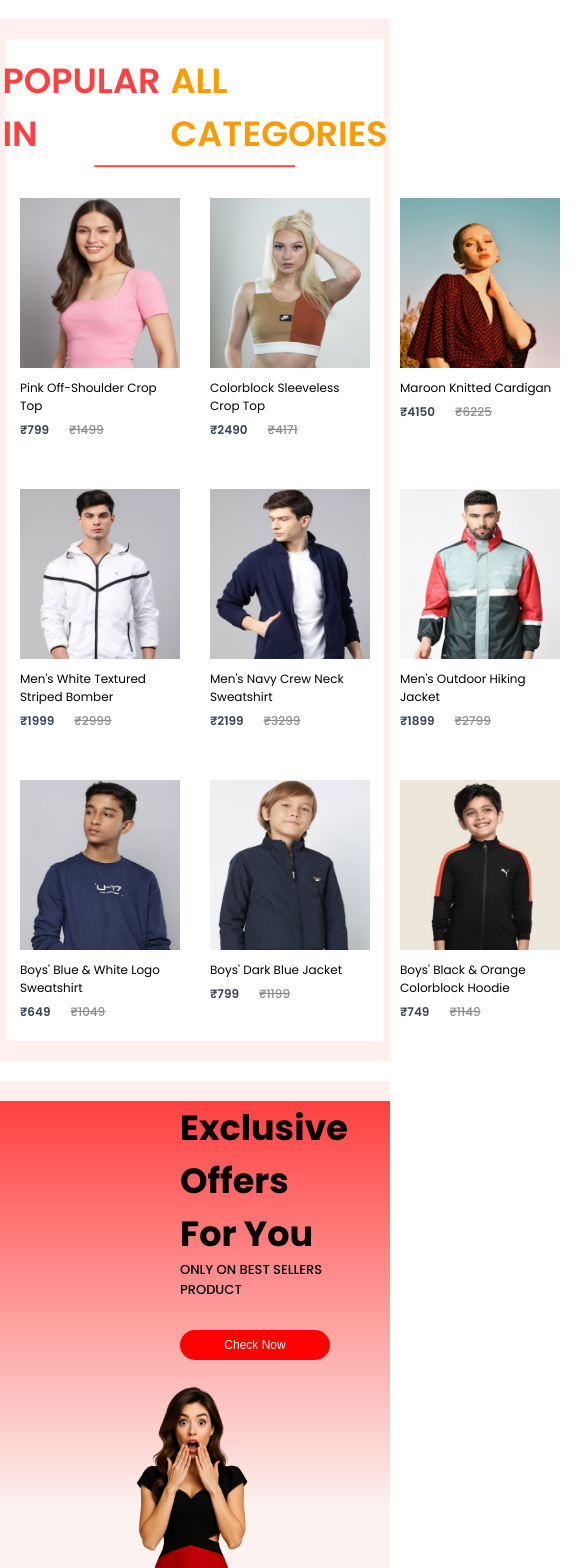
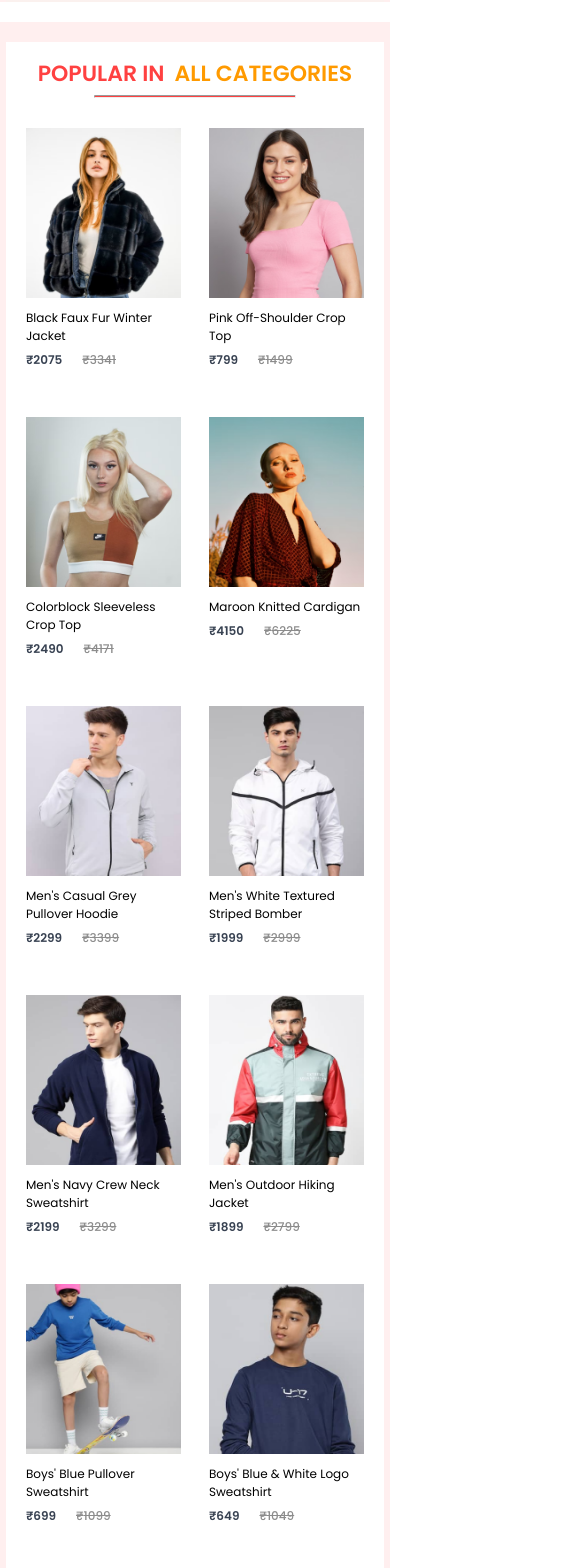
Before and after one commit to Bryan-625/ShopSphere-Ecom-Using-MERN, a React (Vite) app in the folder Frontend/: page / in a window 390 px wide. Shown: the part 340-1908 px from the top of the page, 585 px wide, since content can reach past the window. Built offline with nearby package versions, Linux system fonts and the light colour scheme.

Commit message:
made Item, Navbar, NewCollections, NewsLetter, Offers, and Popular components responsive for all screen sizes

```diff
--- a/Frontend/src/Components/Item/Item.css
+++ b/Frontend/src/Components/Item/Item.css
@@ -67,19 +67,19 @@
 
 @media (max-width: 800px) {
   .item {
-    width: 120px;
+    width: 140px;
     padding-bottom: 20px;
     font-size: 12px;
   }
 
   .item img {
-    width: 120px;
-    height: 130px;
+    width: 140px;
+    height: 150px;
   }
 
   .item p {
     margin: 6px 0px;
-    width: 120px;
+    width: 140px;
     font-size: 12px;
   }
 
@@ -94,19 +94,19 @@
 
 @media (max-width: 500px) {
   .item {
-    width: 160px;
+    width: 155px;
     padding-bottom: 20px;
     font-size: 12px;
   }
 
   .item img {
-    width: 160px;
+    width: 155px;
     height: 170px;
   }
 
   .item p {
     margin: 6px 0px;
-    width: 160px;
+    width: 155px;
     font-size: 12px;
   }
 
--- a/Frontend/src/Components/Navbar/Navbar.css
+++ b/Frontend/src/Components/Navbar/Navbar.css
@@ -173,7 +173,7 @@
     top: 65px;
     gap: 30px;
     font-size: 13px;
-     box-shadow: 0 1px 3px -2px black;
+    box-shadow: 0 1px 3px -2px black;
   }
 
   .nav-logo img {
@@ -197,7 +197,7 @@
     margin-bottom: 30px;
   }
 
-  .nav-dropdown.open{
+  .nav-dropdown.open {
     transform: rotate(90deg);
   }
 }
@@ -205,7 +205,7 @@
 @media (max-width: 500px) {
   .navbar {
     padding: 10px;
-    height: 37px;
+    height: 40px;
     align-items: flex-start;
     position: relative;
   }
@@ -238,10 +238,10 @@
     position: absolute;
     background-color: white;
     justify-content: center;
-    top: 65px;
+    top: 61px;
     gap: 30px;
     font-size: 12px;
-     box-shadow: 0 1px 3px -2px black;
+    box-shadow: 0 1px 3px -2px black;
   }
 
   .nav-logo img {
@@ -255,7 +255,7 @@
   }
 
   .nav-login-cart img {
-    height: 30px;
+    height: 33px;
   }
 
   .nav-cart-count {
@@ -265,7 +265,7 @@
     margin-bottom: 25px;
   }
 
-  .nav-dropdown.open{
+  .nav-dropdown.open {
     transform: rotate(90deg);
   }
 }
--- a/Frontend/src/Components/NewCollections/NewCollections.css
+++ b/Frontend/src/Components/NewCollections/NewCollections.css
@@ -49,7 +49,49 @@
 .collections-item {
   margin-top: 20px;
   display: grid;
-  grid-template-columns: repeat(4, 250px);
+  grid-template-columns: 1fr 1fr 1fr 1fr;
   gap: 30px;
   justify-content: center;
 }
+
+@media (max-width: 1024px) {
+  #new-collections-text-1 {
+    font-size: 30px;
+  }
+
+  #new-collections-text-2 {
+    font-size: 30px;
+  }
+}
+
+@media (max-width: 800px) {
+  #new-collections-text-1 {
+    font-size: 25px;
+  }
+
+  #new-collections-text-2 {
+    font-size: 25px;
+  }
+
+  .collections-item {
+    margin-top: 20px;
+    grid-template-columns: 1fr 1fr 1fr;
+    gap: 28px;
+  }
+}
+
+@media (max-width: 500px) {
+  #new-collections-text-1 {
+    font-size: 22px;
+  }
+
+  #new-collections-text-2 {
+    font-size: 22px;
+  }
+
+  .collections-item {
+    margin-top: 20px;
+    grid-template-columns: 1fr 1fr;
+    gap: 28px;
+  }
+}
--- a/Frontend/src/Components/NewsLetter/NewsLetter.css
+++ b/Frontend/src/Components/NewsLetter/NewsLetter.css
@@ -9,12 +9,13 @@
 
 .newsletter {
   width: 97%;
-  min-height: 45vh;
+  max-height: 45vh;
   display: flex;
   flex-direction: column;
   align-items: center;
   justify-content: center;
   margin-top: 20px;
+  margin-bottom: 20px;
 
   gap: 20px;
   background: linear-gradient(180deg, #ff4141, #e1ffea22 80%);
@@ -62,4 +63,101 @@
   color: white;
   font-size: 16px;
   cursor: pointer;
+  border: none;
 }
+
+@media (max-width: 1024px) {
+  .newsletter h1 {
+    margin-top: 11px;
+    font-size: 31px;
+  }
+
+  .newsletter p {
+    font-size: 13.5px;
+  }
+
+  .newsletter {
+    gap: 16px;
+  }
+
+  .newsletter div {
+    height: 40px;
+    width: 480px;
+  }
+
+  .newsletter input {
+    width: 350px;
+    margin: 30px;
+    font-size: 14px;
+  }
+
+  .newsletter button {
+    width: 130px;
+    height: 40px;
+    font-size: 14px;
+  }
+}
+
+@media (max-width: 800px) {
+  .newsletter h1 {
+    margin-top: 10px;
+    font-size: 26px;
+  }
+
+  .newsletter p {
+    font-size: 12px;
+  }
+
+  .newsletter {
+    gap: 16px;
+  }
+
+  .newsletter div {
+    height: 35px;
+    width: 400px;
+  }
+
+  .newsletter input {
+    width: 250px;
+    margin: 30px;
+    font-size: 12px;
+  }
+
+  .newsletter button {
+    width: 120px;
+    height: 35px;
+    font-size: 12px;
+  }
+}
+
+@media (max-width: 500px) {
+  .newsletter h1 {
+    margin-top: 14px;
+    font-size: 18px;
+  }
+
+  .newsletter p {
+    font-size: 9.5px;
+  }
+
+  .newsletter {
+    gap: 10px;
+  }
+
+  .newsletter div {
+    height: 30px;
+    width: 280px;
+  }
+
+  .newsletter input {
+    width: 150px;
+    margin: 30px;
+    font-size: 10px;
+  }
+
+  .newsletter button {
+    width: 90px;
+    height: 30px;
+    font-size: 10px;
+  }
+}
--- a/Frontend/src/Components/Offers/Offers.css
+++ b/Frontend/src/Components/Offers/Offers.css
@@ -9,11 +9,9 @@
 
 .offers {
   display: flex;
-  flex-wrap: wrap;
-  width: 90.5%;
+  width: 97%;
   max-height: 60vh;
   margin-top: 20px;
-  padding: 0px 40px;
   background: linear-gradient(180deg, #ff4141, #e1ffea22 80%);
 }
 
@@ -59,8 +57,99 @@
 }
 
 .offers-right img {
-  max-width: 350px;
   width: 100%;
-  max-height: 250px;
+  height: 100%;
   object-fit: contain;
+  max-width: 100%;
+  max-height: 100%;
 }
+
+@media(max-width:1024px)
+{
+  .offers-left h1 {
+
+  font-size: 30px;
+  font-weight: 650;
+}
+
+.offers-left p {
+
+  font-size: 12px;
+  font-weight: 500;
+}
+
+.offers-left button {
+  width: 130px;
+  height: 30px;
+  font-size: 11px;
+
+}
+
+.offers-left {
+  padding-left: 120px;
+
+}
+
+
+
+}
+
+@media(max-width:800px)
+{
+  .offers-left h1 {
+
+  font-size: 23px;
+  font-weight: 650;
+}
+
+.offers-left p {
+
+  font-size: 10px;
+  font-weight: 500;
+}
+
+.offers-left button {
+  width: 110px;
+  height: 25px;
+  font-size: 10px;
+
+}
+
+.offers-left {
+  padding-left: 70px;
+
+}
+
+
+
+}
+
+@media(max-width:500px)
+{
+  .offers-left h1 {
+
+  font-size: 20px;
+  font-weight: 650;
+}
+
+.offers-left p {
+
+  font-size: 9px;
+  font-weight: 500;
+}
+
+.offers-left button {
+  width: 90px;
+  height: 23px;
+  font-size: 10px;
+
+}
+
+.offers-left {
+  padding-left: 35px;
+
+}
+
+
+
+}
--- a/Frontend/src/Components/Popular/Popular.css
+++ b/Frontend/src/Components/Popular/Popular.css
@@ -49,7 +49,49 @@
 .popular-item {
   margin-top: 20px;
   display: grid;
- grid-template-columns: 1fr 1fr 1fr 1fr;
+  grid-template-columns: 1fr 1fr 1fr 1fr;
   gap: 30px;
   justify-content: center;
 }
+
+@media (max-width: 1024px) {
+  #popular-text-1 {
+    font-size: 30px;
+  }
+
+  #popular-text-2 {
+    font-size: 30px;
+  }
+}
+
+@media (max-width: 800px) {
+  #popular-text-1 {
+    font-size: 25px;
+  }
+
+  #popular-text-2 {
+    font-size: 25px;
+  }
+
+  .popular-item {
+    margin-top: 20px;
+    grid-template-columns: 1fr 1fr 1fr;
+    gap: 28px;
+  }
+}
+
+@media (max-width: 500px) {
+  #popular-text-1 {
+    font-size: 22px;
+  }
+
+  #popular-text-2 {
+    font-size: 22px;
+  }
+
+  .popular-item {
+    margin-top: 20px;
+    grid-template-columns: 1fr 1fr;
+    gap: 28px;
+  }
+}
```
